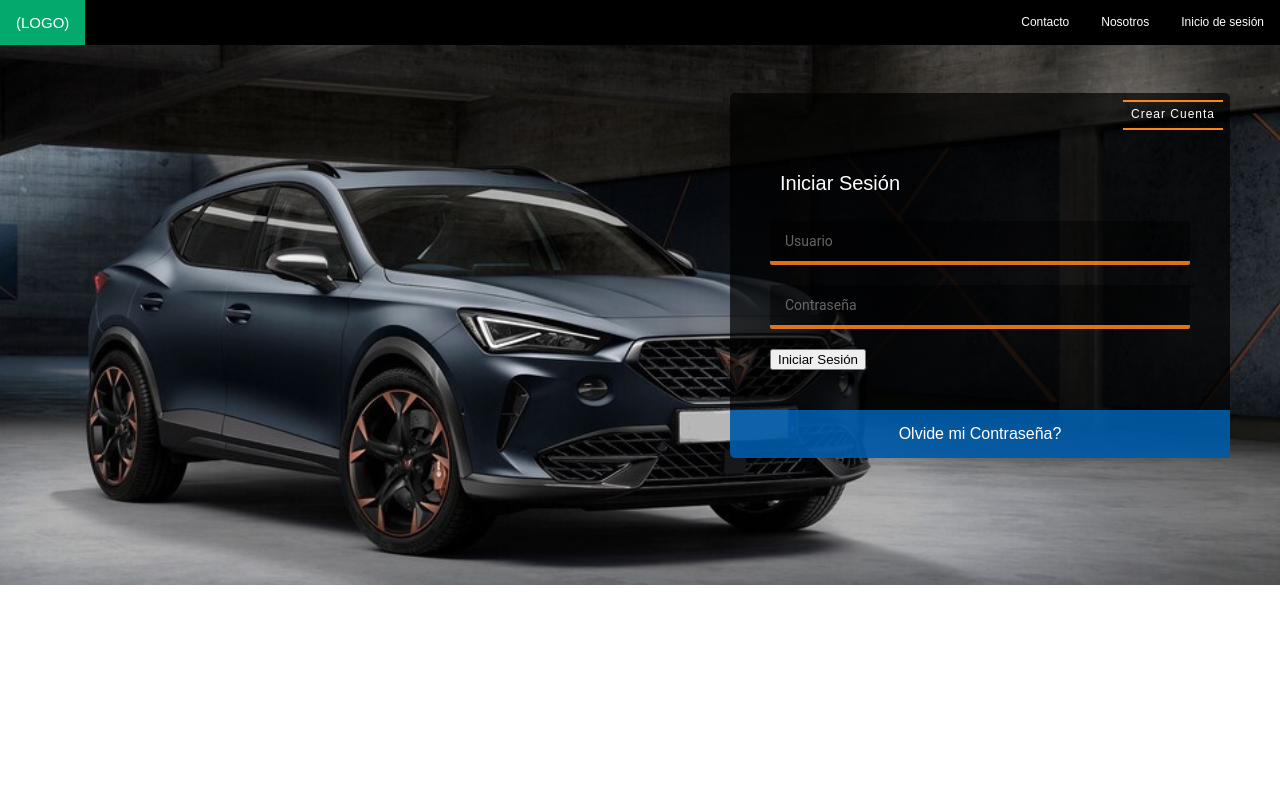
After one commit to IvanPorrasMacias/DriveXperience, a Django app: page /accounts/login/ in a window 1280 px wide. The commit adds this page. Run offline with Django 5.2, Linux system fonts and the light colour scheme.

Commit message:
UPDATE login
Se actualiza el sistema de login para coincidir con el de Django

```diff
--- a/tienda/templates/CatalogoAutos.html
+++ b/tienda/templates/CatalogoAutos.html
@@ -12,7 +12,11 @@
   <body>
     <nav class="topnav">
       <a class="home-nav" href="{% url 'indexCar' %}">(LOGO)</a>
-      <a class="bar-nav" href="{% url 'login' %}">Inicio de sesión</a>
+      {% if request.user.is_authenticated %}
+        <a class="bar-nav" href="{% url 'exit' %}">Cerrar Sesión</a>
+      {% else %}
+        <a class="bar-nav" href="{% url 'login' %}">Inicio de sesión</a>
+      {% endif %}
       <a class="bar-nav" href="{% url 'cotizador' %}">Cotizador</a>
       <a class="bar-nav" href="#">Contacto</a>
     </nav>
--- a/tienda/templates/Cotizador.html
+++ b/tienda/templates/Cotizador.html
@@ -11,7 +11,11 @@
   <body class="body">
     <nav class="topnav">
       <a class="home-nav" href="{% url 'indexCar' %}">(LOGO)</a>
-      <a class="bar-nav" href="{% url 'login' %}">Inicio de sesión</a>
+      {% if request.user.is_authenticated %}
+        <a class="bar-nav">Cerrar Sesión</a>
+      {% else %}
+        <a class="bar-nav" href="{% url 'login' %}">Inicio de sesión</a>
+      {% endif %}
       <a class="bar-nav" href="{% url 'catalogo' %}">Catalogo</a>
       <a class="bar-nav" href="#">Contacto</a>
     </nav>
--- /dev/null
+++ b/tienda/templates/registration/login.html
@@ -0,0 +1,58 @@
+<!DOCTYPE html>
+<html lang="en">
+  <head>
+    <meta charset="UTF-8" />
+    <title>Inicio de Sesión</title>
+    {% load static %}
+    <link rel="stylesheet" type="text/css" href="{% static 'css/style.css' %}" />
+    <link rel="stylesheet" type="text/css" href="{% static 'css/login.css' %}" />
+  </head>
+  <body>
+    <nav class="topnav">
+      <a class="home-nav" href="{% url 'indexCar' %}">(LOGO)</a>
+      {% if request.user.is_authenticated %}
+        <a class="bar-nav">Cerrar Sesión</a>
+      {% else %}
+        <a class="bar-nav" href="{% url 'login' %}">Inicio de sesión</a>
+      {% endif %}
+      <a class="bar-nav" href="#">Nosotros</a>
+      <a class="bar-nav" href="#">Contacto</a>
+    </nav>
+    <div class="section">
+      <div class="contenedor-form">
+        <div class="toggle">
+          <span> Crear Cuenta</span>
+        </div>
+        <div class="formulario">
+          <form action="" method="post">
+          {% csrf_token %}
+          <h2>Iniciar Sesión</h2>
+          <input type="text" name="username" placeholder="Usuario" required />
+          <input type="password" name="password" placeholder="Contraseña" required />
+          <button type="submit">Iniciar Sesión</button>
+          </form>
+        </div>
+        <div class="formulario">
+          <h2>Crea tu Cuenta</h2>
+          <form action="#">
+            <input type="text" placeholder="Nombre" required />
+            <input type="text" placeholder="Apellido" required />
+            <input type="text" placeholder="Usuario" required />
+            <input type="password" placeholder="Contraseña" required />
+            <input type="text" placeholder="Dirección" required />
+            <input type="email" placeholder="Correo Electronico" required />
+            <input type="text" placeholder="Teléfono" required />
+            <input type="text" placeholder="RFC" required />
+            <input type="submit" value="Registrarse" />
+          </form>
+        </div>
+        <div class="reset-password">
+          <a href="#">Olvide mi Contraseña?</a>
+        </div>
+      </div>
+    </div>
+    {% load static %}
+    <script src="{% static 'js/jquery-3.1.1.min.js' %}"></script>
+    <script src="{% static 'js/main.js' %}"></script>
+  </body>
+</html>
--- a/tienda/urls.py
+++ b/tienda/urls.py
@@ -3,6 +3,7 @@ from . import views
 from django.urls import path, include
 from rest_framework.routers import DefaultRouter
 from .views import UsuarioViewSet,VehículoViewSet
+import django.contrib.auth.urls
 
 router = DefaultRouter()
 router.register(r'usuarios', UsuarioViewSet)
@@ -14,5 +15,7 @@ urlpatterns = [
     path('login/', views.LoginView, name='login'),
     path('registro/',views.RegistroView, name='registro'),
     path('cotizador/',views.CotizadorView, name='cotizador'),
-    path('catalogo/', views.CatalogoView, name='catalogo')
+    path('catalogo/', views.CatalogoView, name='catalogo'),
+    path('accounts/',include(django.contrib.auth.urls)),
+    path('logout/',views.exit, name='exit')
 ]
```
Also changed, not shown: tienda/templates/indexCar.html (+8 -1 lines), tienda/templates/login.html (deleted, +0 -52 lines), tienda/views.py (+8 -0 lines), db.sqlite3.
